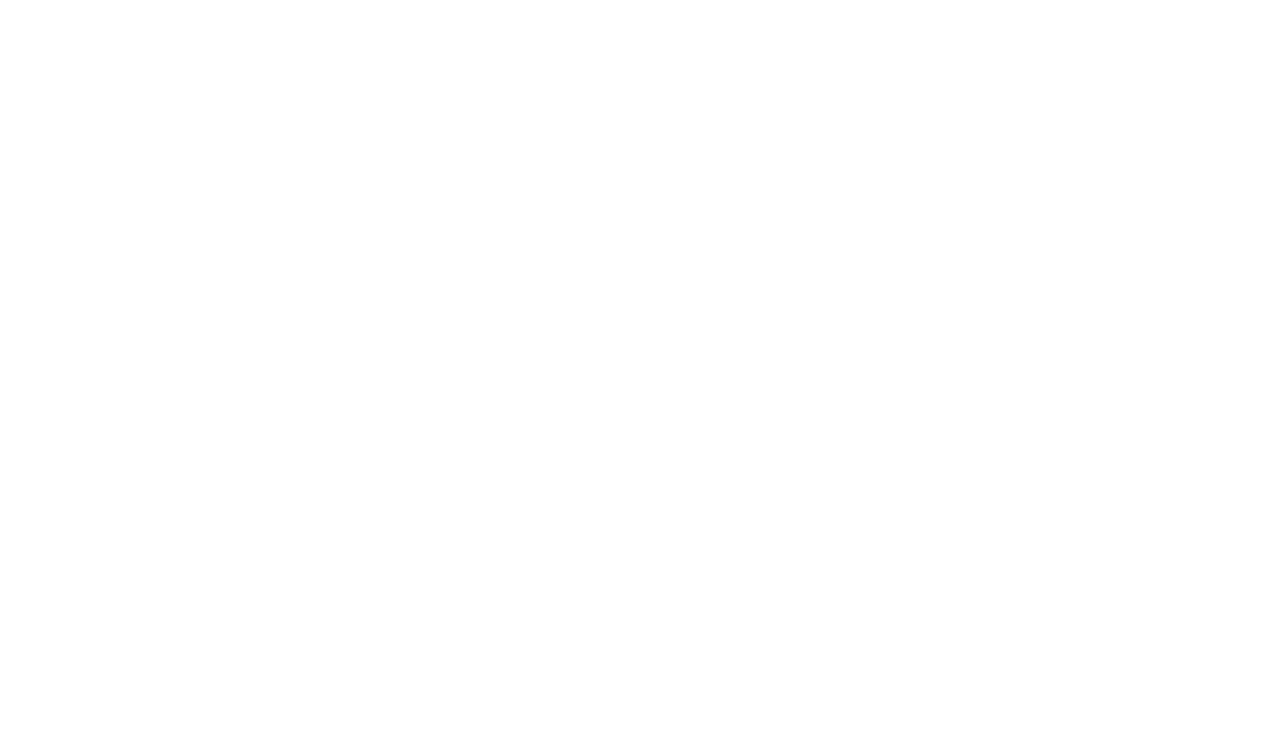
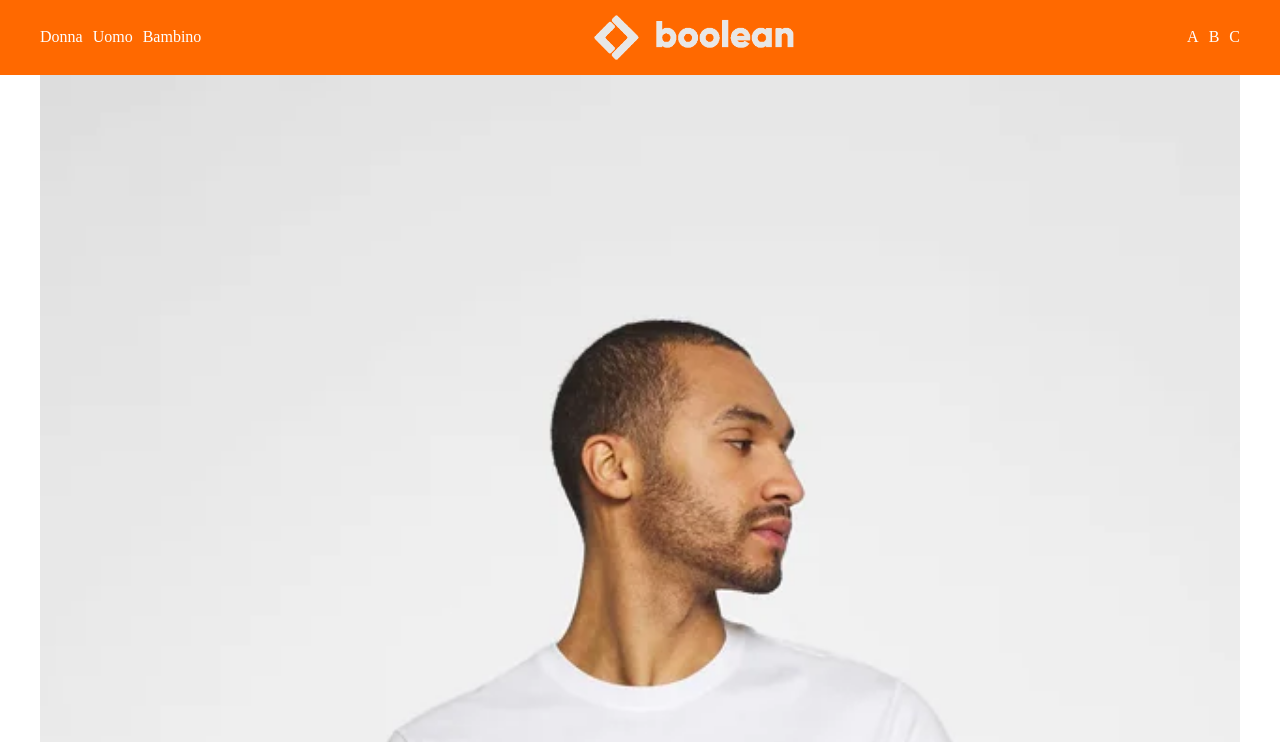
Before and after one commit to LucaLF-dev/vite-boolando, a Vue app: page / in a window 1280 px wide. Shown: the top 742 px of the page. Built offline with nearby package versions, Linux system fonts and the light colour scheme.

Commit message:
Add - components and style header

```diff
--- a/src/App.vue
+++ b/src/App.vue
@@ -1,9 +1,15 @@
 <script >
 // 1) importazione del componente
+import PageHeader from './components/PageHeader.vue';
+import PageFooter from './components/PageFooter.vue';
+import PageContent from './components/PageContent.vue';
 
 export default {
   components: {
      //2) registrazione del componente -- es: //PageHeader: PageHeader,
+     PageHeader,
+     PageFooter,
+     PageContent,
 
   },
   data() {
@@ -17,8 +23,17 @@
 
 <template>
    <!-- 3) utilizzo del componente -->
+ <PageHeader/>
+ <PageContent/>
+ <PageFooter/>
 </template>
 
-<style >
+<style lang="scss">
+@use './styles/general.scss';
+
+.container {
+  max-width: 1200px;
+  margin: 0 auto;
+}
 
 </style>
--- /dev/null
+++ b/src/components/PageContent.vue
@@ -0,0 +1,46 @@
+<script>
+export default {
+	data() {
+		return {
+
+		};
+	},
+};
+</script>
+
+<template>
+	<main>
+        <div class="container">
+            <div class="row">
+                <div class="col-4">
+                        <div class="card">
+                            <figure class="card-image">
+                                <img class="first-image" src="img/1.webp" alt="">
+                                <img class="second-image" src="img/1b.webp" alt="">
+                                <span class="heart-icon"> &hearts; </span>
+                            </figure>
+                            <div class="banner-image">
+                                <span class="discount-icon">-50%</span>
+                                <span class="mission-icon">Sostenibilità</span>
+                            </div>
+
+                            <div class="card-description">
+                                <ul>
+                                    <li class="card-brand-description">Levi's</li>
+                                    <li class="card-name-description">relaxed fit tee unisex</li>
+                                    <li class="card-price-description"> 14,99 &euro; <span class="strike"> 29,99 &euro;</span></li>
+                                </ul>
+                            </div>
+                        </div>
+                </div>
+            </div>
+        </div>
+    </main>
+</template>
+
+<style lang="scss" scoped>
+
+.col-4 {
+    flex-basis: calc((100% / 12) * 4);
+}
+</style>
--- /dev/null
+++ b/src/components/PageFooter.vue
@@ -0,0 +1,54 @@
+<script>
+export default {
+	data() {
+		return {
+			title: "Boolando s.r.l",
+			policy_one: "Informazioni legali ",
+			policy_two: "Informativa privacy ",
+			policy_three: "Diritto di recesso ",
+		};
+	},
+};
+</script>
+
+<template>
+	<footer class="page-footer">
+		<div class="container">
+			<div class="row">
+				<div class="col">
+					<h4>{{ title }}</h4>
+					<ul class="footer-policy">
+						<li>
+							<a href="#">{{ policy_one }}</a>
+						</li>
+						<li>
+							<a href="#">{{ policy_two }}</a>
+						</li>
+						<li>
+							<a href="#">{{ policy_three }}</a>
+						</li>
+					</ul>
+				</div>
+				<div class="col">
+					<h5>Trovaci anche su</h5>
+				</div>
+			</div>
+		</div>
+	</footer>
+</template>
+
+<style lang="scss" scoped>
+.page-footer {
+	// background-color: burlywood;
+	background-image: url("/img/footer-montagne-bottom.jpg");
+	background-position: bottom center;
+	background-size: 100%;
+	background-repeat: no-repeat;
+	padding: 40px 20px 100px;
+}
+
+.col {
+	flex-basis: 0;
+	flex-grow: 1;
+}
+</style>
--- /dev/null
+++ b/src/components/PageHeader.vue
@@ -0,0 +1,70 @@
+<script>
+export default {
+  data() {
+    return {
+      title: 'boolando',
+      logo:'/img/boolean-logo.png',
+
+    }
+  }
+}
+</script>
+
+<template>
+  <header class="page-header">
+    <nav class="container">
+      <div class="row">
+        <div class="col">
+          <ul class="menu">
+            <li ><a href="#">Donna</a>
+            </li>
+            <li ><a href="#">Uomo</a>
+            </li>
+            <li ><a href="#">Bambino</a>
+            </li>
+          </ul>
+        </div>
+        <div class="col">
+            <figure class="nav-logo">
+           <img :src="logo" alt="">
+        </figure>
+        </div>
+        <div class="col">
+
+            <ul class="menu">
+              <li><a href="#">A</a></li>
+              <li><a href="#">B</a></li>
+              <li><a href="#">C</a></li>
+
+            </ul>
+        </div>
+      </div>
+    </nav>
+  </header>
+</template>
+
+<style lang="scss" scoped>
+
+.page-header {
+    background-color: #FF6900;
+    color: white;
+    padding: 15px 0;
+
+    .row {
+        display: flex;
+        justify-content: space-between;
+        align-items: center;
+
+        .menu {
+            display: flex;
+            align-items: center;
+            gap: 10px;
+        }
+    }
+}
+
+.nav-logo {
+    width: 200px,
+}
+
+</style>
--- a/src/styles/general.scss
+++ b/src/styles/general.scss
@@ -0,0 +1,29 @@
+* {
+    margin: 0;
+    padding: 0;
+    box-sizing: border-box;
+}
+
+ul,
+ol,
+menu {
+    list-style: none;
+}
+
+a {
+    text-decoration: none;
+    color: currentColor;
+}
+
+
+img {
+    max-width: 100%;
+}
+
+figure  {
+
+    img {
+        display: block;
+        width: 100%;
+    }
+}
```
